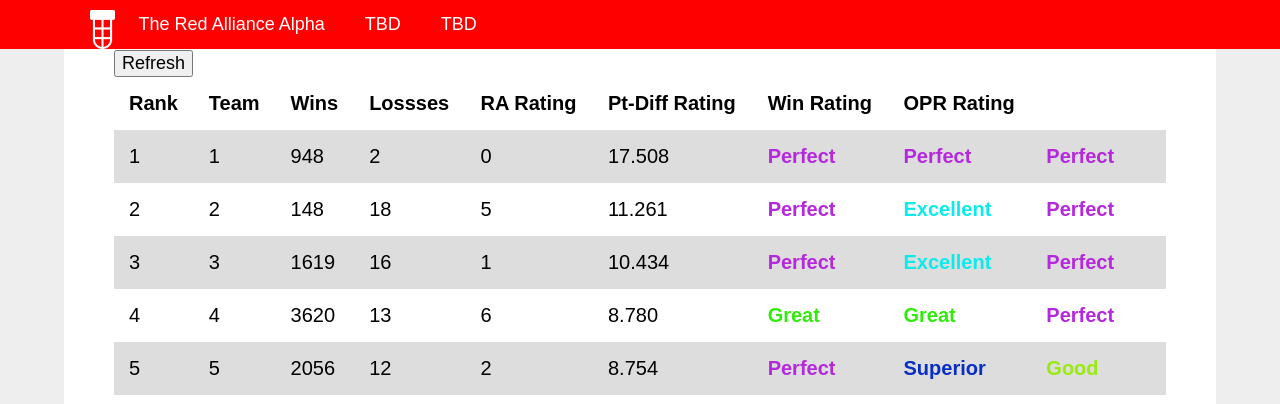
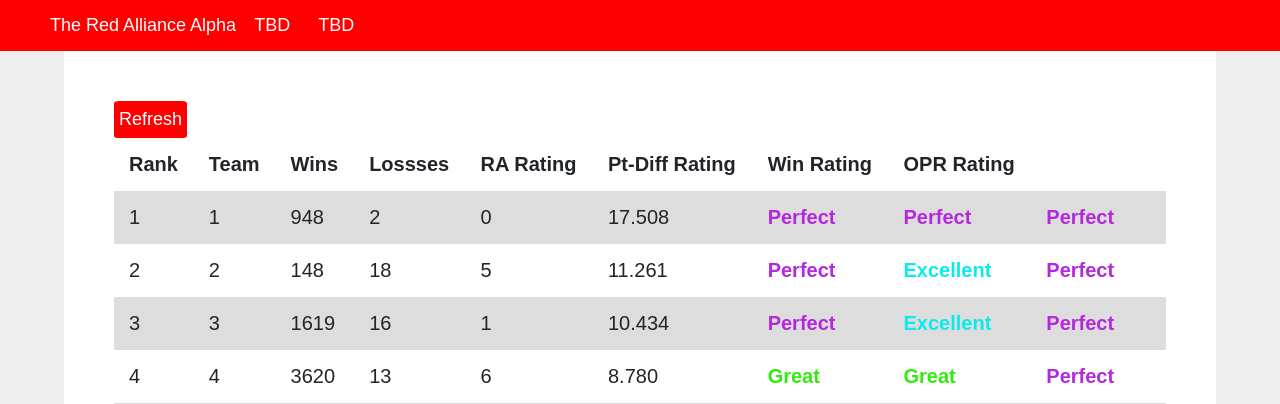
Before and after one commit to lapickett/Red-Alliance, a PHP site: page / in a window 1280 px wide. Shown: the top 404 px of the page. Run offline with PHP 8.4, Linux system fonts and the light colour scheme.

Commit message:
Updated the navigation bar to a more standard navigation dom format

```diff
--- /dev/null
+++ b/css/navigation.css
@@ -0,0 +1,46 @@
+.nav {
+    width: 100%;
+    height: 51px;
+}
+
+.nav-title {
+    padding-left: 50px;
+}
+
+.nav li {
+    display: inline-block;
+    list-style-type: none;
+    height: 100%;
+    padding-left: 3px;
+    margin: 0;
+    background-color: inherit;
+    transition: background-color .2s;
+}
+
+.nav li:hover {
+    background-color: rgb(197, 0, 0);
+    transition: background-color .2s;
+}
+
+.nav-title,a {
+    color: white;
+    transition: color .2s;
+}
+
+.nav a  {
+    padding: 0 10px;
+    line-height: 51px;
+    vertical-align: center;
+    text-decoration: none;
+}
+
+.nav a:hover {
+    color: white;
+    text-decoration: none;
+}
+
+.nav .nav-title:hover {
+    cursor: pointer;
+    color: rgb(209, 209, 209);
+    transition: color .2s;
+}
--- a/css/style.css
+++ b/css/style.css
@@ -1,11 +1,17 @@
 * {
 	font-size: 18px; /* Default font size */
+	padding: 0;
 }
 
 body {
 	background-color: #EEE;
 	font-family: Futura Md BT, Arial, sans-serif;
 	margin: 0;
+}
+
+container-fluid {
+	margin: 0 !important;
+	padding: 0 !important;
 }
 
 a {
@@ -57,31 +63,6 @@ tr:nth-child(even) {
 	text-align: right;
 }
 
-.navbar {
-	overflow: hidden;
-	background-color: red;
-	position: fixed;
-	top: 0;
-	width: 100%;
-}
-
-/* Links inside the navbar */
-.navbar a {
-	float: left;
-	display: block;
-	color: white;
-	text-align: center;
-	/* font-size: 24px; */
-	padding: 14px 20px;
-	text-decoration: none;
-}
-
-/* Change background on mouse-over */
-.navbar a:hover {
-  background: #8e1600;
-}
-
-
 img{
 	height: auto;
 	width: 25px;
@@ -91,3 +72,24 @@ img{
 	float: left;
 	padding: 10px 4px 0px 7%;
 }
+
+.bg-red {
+	background-color: red!important;
+	transition: background-color .2s;
+}
+
+.button {
+	display: block;
+	border-radius: 5%;
+	border: none;
+	color: white;
+	padding: 5px;
+	border-radius: 7%;
+	background-color: red;
+	transition: background-color .2s;
+}
+
+.button:hover {
+	background-color: rgb(197, 0, 0);
+	transition: background-color .2s;
+}
--- a/index.php
+++ b/index.php
@@ -1,24 +1,27 @@
 <html>
+
 <head>
 	<title>This is title</title>
 	<meta charset="utf-8" /> <!-- standard practice to declare character set of webpage-->
+	<link rel="stylesheet" href="https://maxcdn.bootstrapcdn.com/bootstrap/4.0.0/css/bootstrap.min.css"
+		integrity="sha384-Gn5384xqQ1aoWXA+058RXPxPg6fy4IWvTNh0E263XmFcJlSAwiGgFAW/dAiS6JXm" crossorigin="anonymous">
 	<link rel="stylesheet" type="text/css" href="css/style.css" />
-	<script src="https://ajax.googleapis.com/ajax/libs/jquery/3.3.1/jquery.min.js"></script> <!-- jQuery could be useful in the future 0.0-->
+	<link rel="stylesheet" type="text/css" href="css/navigation.css">
+	<script src="https://ajax.googleapis.com/ajax/libs/jquery/3.3.1/jquery.min.js"></script>
+	<!-- jQuery could be useful in the future 0.0-->
 </head>
+
 <body>
-	<div class="navbar">
-			<div id=image>
-				<img src="Lamp.png" alt="Italian Trulli">
-			</div>
-			<div id=links>
-				<a href="#home">The Red Alliance Alpha</a>
-				<a href="#tbd1">TBD</a>
-				<a href="#tbd2">TBD</a>
-			</div>
-	</div>
+	<nav class="nav bg-red">
+		<ul>
+			<span class="nav-title">The Red Alliance Alpha</span>
+			<li><a href="#">TBD</a></li>
+			<li><a href="#">TBD</a></li>
+		</ul>
+	</nav>
 	<div id="container">
 		<div id="content">
-			<button type="button" id="button" onclick="init()">Refresh</button>
+			<button type="button" class="button" onclick="init()">Refresh</button>
 			<table style="width:100%">
 				<tr>
 					<th>Rank</th>
@@ -50,5 +53,7 @@
 			Copyright &copy; 2020 The Red Alliance.
 		</div>
 	</div>
+	</div>
 </body>
+
 </html>
```
Also changed, not shown: css/nav.css (added, +23 -0 lines).
